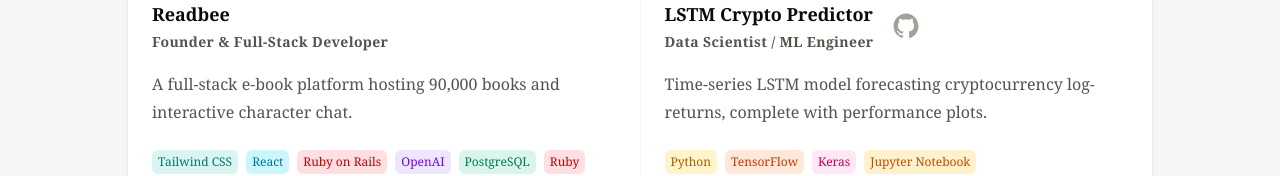
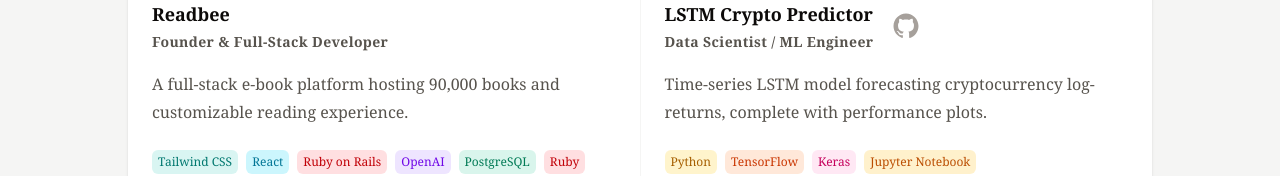
Before and after one commit to Marshal-Kalynchuk/marshalkalynchuk, a Next.js app: page /projects in a window 1280 px wide. Shown: the part 531-707 px from the top of the page. Built offline with nearby package versions, Linux system fonts and the light colour scheme.

Commit message:
Update project description and add website link for Readbee in ProjectsPage component

```diff
--- a/src/app/projects/page.tsx
+++ b/src/app/projects/page.tsx
@@ -66,7 +66,8 @@
       iconForeground: "text-yellow-700 dark:text-yellow-400",
       title: "Readbee",
       role: "Founder & Full-Stack Developer",
-      description: "A full-stack e-book platform hosting 90,000 books and interactive character chat.",
+      websiteLink: "https://archive.readbee.ca",
+      description: "A full-stack e-book platform hosting 90,000 books and customizable reading experience.",
       tech: [
         { name: "Tailwind CSS" },
         { name: "React" },
```
